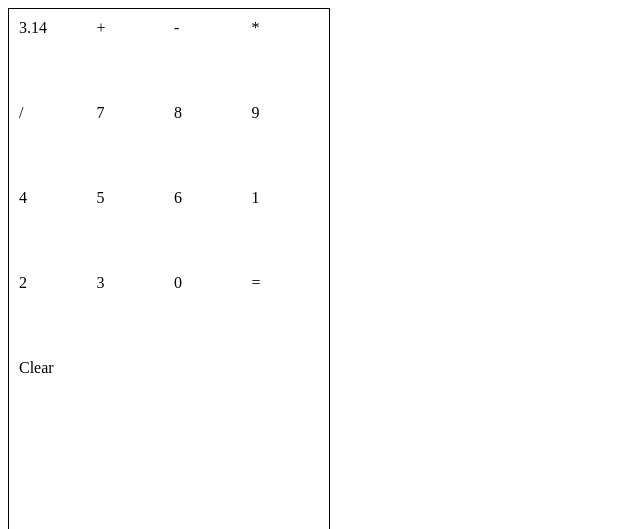
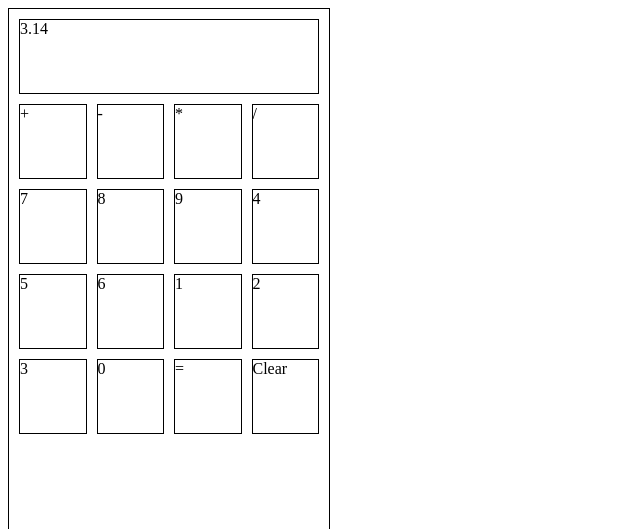
Before and after one commit to Peuchen/calculator, a plain HTML site: page index.html in a window 1280 px wide. Shown: the top 529 px of the page, without its empty margins (0-640 px from the left). Drawn offline with Linux system fonts and the light colour scheme.

Commit message:
Add ruleset to buttons

```diff
--- a/style.css
+++ b/style.css
@@ -8,10 +8,13 @@
     padding: 10px;
     grid-gap: 10px;
 }
-}
 
 #display {
     grid-column-start: 1;
     grid-column-end: 5;
     border: 1px solid black;
 }
+
+#equals, #clear, .operator, .number {
+    border: 1px solid black;
+}
```
